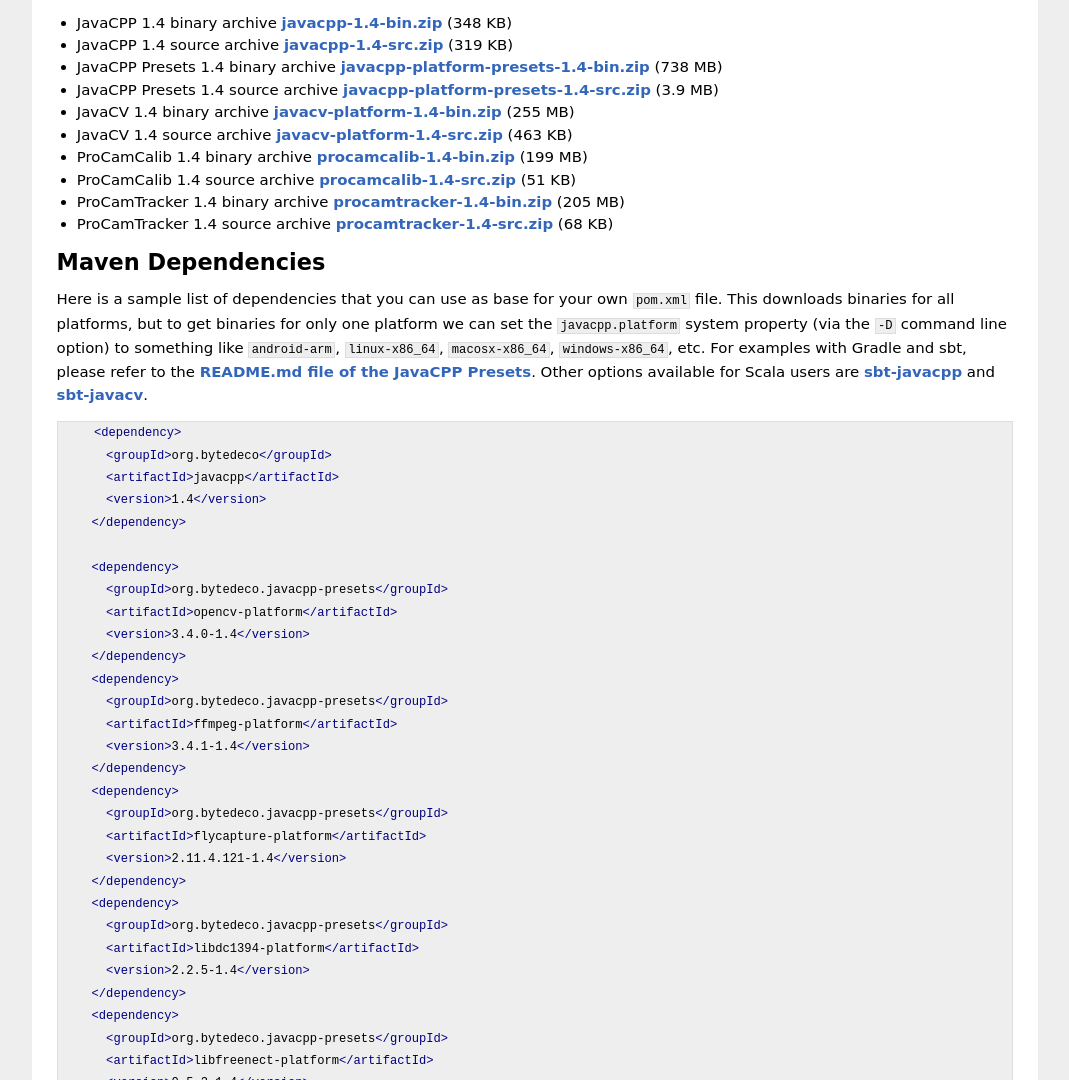
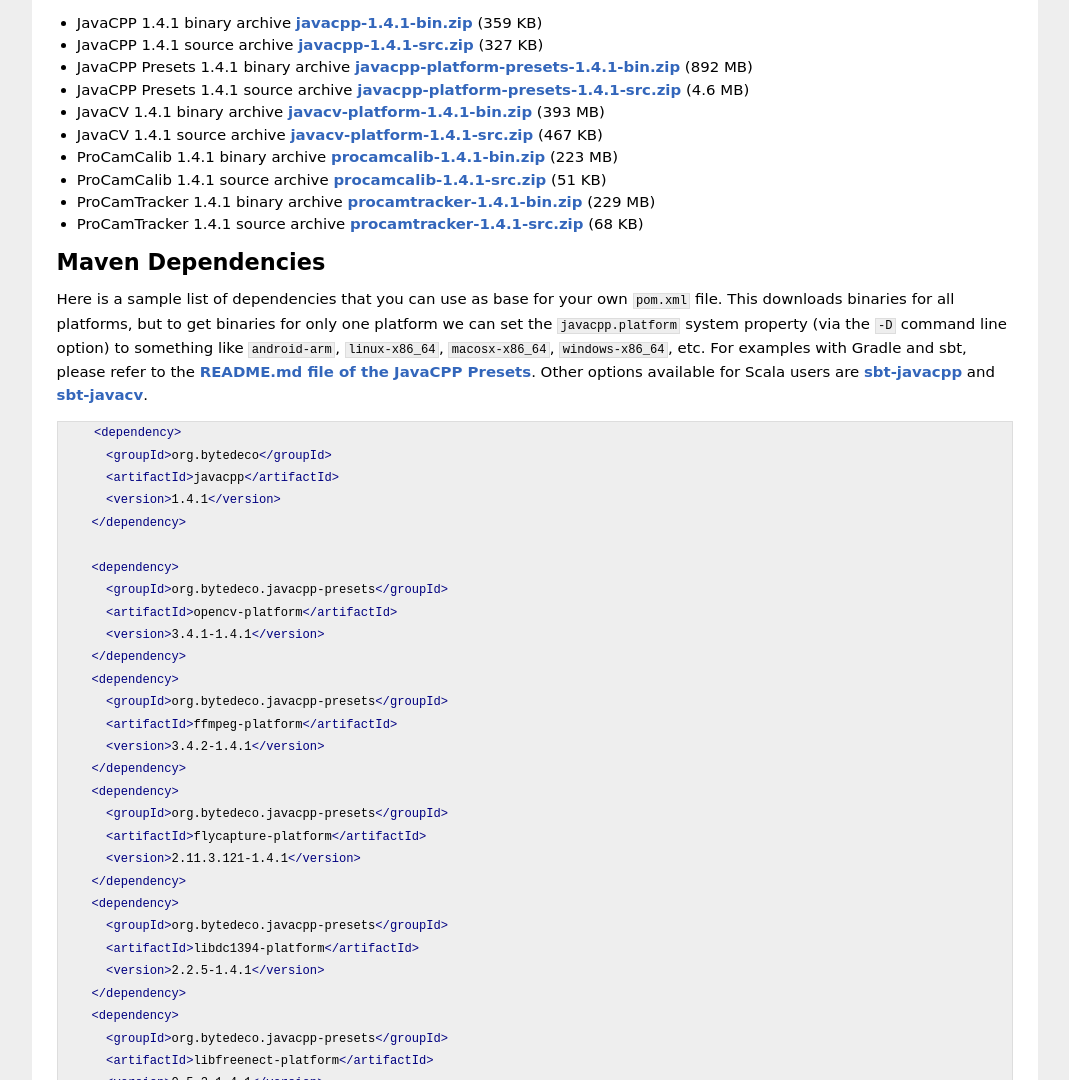
Before and after one commit to bytedeco/bytedeco.github.io, a Jekyll site: the page built from download/index.md, in a window 1280 px wide and 1400 px high. Shown: the part 320-1400 px from the top of the window, without its empty margins (105-1174 px from the left). Built offline with Jekyll 4.4.1, drawn with Linux system fonts in a browser that asks for light colours; some of the changed text lies outside the part shown.

Commit message:
Update links for version 1.4.1

````diff
--- a/download/index.md
+++ b/download/index.md
@@ -11,16 +11,16 @@ All binary and source artifacts are made available through the <a href="http://s
 Archive Files
 -------------
 
- * JavaCPP 1.4 binary archive  [javacpp-1.4-bin.zip](http://search.maven.org/remotecontent?filepath=org/bytedeco/javacpp/1.4/javacpp-1.4-bin.zip) (348 KB)
- * JavaCPP 1.4 source archive  [javacpp-1.4-src.zip](http://search.maven.org/remotecontent?filepath=org/bytedeco/javacpp/1.4/javacpp-1.4-src.zip) (319 KB)
- * JavaCPP Presets 1.4 binary archive  [javacpp-platform-presets-1.4-bin.zip](http://search.maven.org/remotecontent?filepath=org/bytedeco/javacpp-presets-platform/1.4/javacpp-presets-platform-1.4-bin.zip) (738 MB)
- * JavaCPP Presets 1.4 source archive  [javacpp-platform-presets-1.4-src.zip](http://search.maven.org/remotecontent?filepath=org/bytedeco/javacpp-presets-platform/1.4/javacpp-presets-platform-1.4-src.zip) (3.9 MB)
- * JavaCV 1.4 binary archive  [javacv-platform-1.4-bin.zip](http://search.maven.org/remotecontent?filepath=org/bytedeco/javacv-platform/1.4/javacv-platform-1.4-bin.zip) (255 MB)
- * JavaCV 1.4 source archive  [javacv-platform-1.4-src.zip](http://search.maven.org/remotecontent?filepath=org/bytedeco/javacv-platform/1.4/javacv-platform-1.4-src.zip) (463 KB)
- * ProCamCalib 1.4 binary archive  [procamcalib-1.4-bin.zip](http://search.maven.org/remotecontent?filepath=org/bytedeco/procamcalib/1.4/procamcalib-1.4-bin.zip) (199 MB)
- * ProCamCalib 1.4 source archive  [procamcalib-1.4-src.zip](http://search.maven.org/remotecontent?filepath=org/bytedeco/procamcalib/1.4/procamcalib-1.4-src.zip) (51 KB)
- * ProCamTracker 1.4 binary archive  [procamtracker-1.4-bin.zip](http://search.maven.org/remotecontent?filepath=org/bytedeco/procamtracker/1.4/procamtracker-1.4-bin.zip) (205 MB)
- * ProCamTracker 1.4 source archive  [procamtracker-1.4-src.zip](http://search.maven.org/remotecontent?filepath=org/bytedeco/procamtracker/1.4/procamtracker-1.4-src.zip) (68 KB)
+ * JavaCPP 1.4.1 binary archive  [javacpp-1.4.1-bin.zip](http://search.maven.org/remotecontent?filepath=org/bytedeco/javacpp/1.4.1/javacpp-1.4.1-bin.zip) (359 KB)
+ * JavaCPP 1.4.1 source archive  [javacpp-1.4.1-src.zip](http://search.maven.org/remotecontent?filepath=org/bytedeco/javacpp/1.4.1/javacpp-1.4.1-src.zip) (327 KB)
+ * JavaCPP Presets 1.4.1 binary archive  [javacpp-platform-presets-1.4.1-bin.zip](http://search.maven.org/remotecontent?filepath=org/bytedeco/javacpp-presets-platform/1.4.1/javacpp-presets-platform-1.4.1-bin.zip) (892 MB)
+ * JavaCPP Presets 1.4.1 source archive  [javacpp-platform-presets-1.4.1-src.zip](http://search.maven.org/remotecontent?filepath=org/bytedeco/javacpp-presets-platform/1.4.1/javacpp-presets-platform-1.4.1-src.zip) (4.6 MB)
+ * JavaCV 1.4.1 binary archive  [javacv-platform-1.4.1-bin.zip](http://search.maven.org/remotecontent?filepath=org/bytedeco/javacv-platform/1.4.1/javacv-platform-1.4.1-bin.zip) (393 MB)
+ * JavaCV 1.4.1 source archive  [javacv-platform-1.4.1-src.zip](http://search.maven.org/remotecontent?filepath=org/bytedeco/javacv-platform/1.4.1/javacv-platform-1.4.1-src.zip) (467 KB)
+ * ProCamCalib 1.4.1 binary archive  [procamcalib-1.4.1-bin.zip](http://search.maven.org/remotecontent?filepath=org/bytedeco/procamcalib/1.4.1/procamcalib-1.4.1-bin.zip) (223 MB)
+ * ProCamCalib 1.4.1 source archive  [procamcalib-1.4.1-src.zip](http://search.maven.org/remotecontent?filepath=org/bytedeco/procamcalib/1.4.1/procamcalib-1.4.1-src.zip) (51 KB)
+ * ProCamTracker 1.4.1 binary archive  [procamtracker-1.4.1-bin.zip](http://search.maven.org/remotecontent?filepath=org/bytedeco/procamtracker/1.4.1/procamtracker-1.4.1-bin.zip) (229 MB)
+ * ProCamTracker 1.4.1 source archive  [procamtracker-1.4.1-src.zip](http://search.maven.org/remotecontent?filepath=org/bytedeco/procamtracker/1.4.1/procamtracker-1.4.1-src.zip) (68 KB)
 
 
 Maven Dependencies
@@ -32,198 +32,208 @@ Here is a sample list of dependencies that you can use as base for your own `pom
     <dependency>
       <groupId>org.bytedeco</groupId>
       <artifactId>javacpp</artifactId>
-      <version>1.4</version>
+      <version>1.4.1</version>
     </dependency>
 
     <dependency>
       <groupId>org.bytedeco.javacpp-presets</groupId>
       <artifactId>opencv-platform</artifactId>
-      <version>3.4.0-1.4</version>
+      <version>3.4.1-1.4.1</version>
     </dependency>
     <dependency>
       <groupId>org.bytedeco.javacpp-presets</groupId>
       <artifactId>ffmpeg-platform</artifactId>
-      <version>3.4.1-1.4</version>
+      <version>3.4.2-1.4.1</version>
     </dependency>
     <dependency>
       <groupId>org.bytedeco.javacpp-presets</groupId>
       <artifactId>flycapture-platform</artifactId>
-      <version>2.11.4.121-1.4</version>
+      <version>2.11.3.121-1.4.1</version>
     </dependency>
     <dependency>
       <groupId>org.bytedeco.javacpp-presets</groupId>
       <artifactId>libdc1394-platform</artifactId>
-      <version>2.2.5-1.4</version>
+      <version>2.2.5-1.4.1</version>
     </dependency>
     <dependency>
       <groupId>org.bytedeco.javacpp-presets</groupId>
       <artifactId>libfreenect-platform</artifactId>
-      <version>0.5.3-1.4</version>
+      <version>0.5.3-1.4.1</version>
     </dependency>
     <dependency>
       <groupId>org.bytedeco.javacpp-presets</groupId>
       <artifactId>libfreenect2-platform</artifactId>
-      <version>0.2.0-1.4</version>
+      <version>0.2.0-1.4.1</version>
     </dependency>
     <dependency>
       <groupId>org.bytedeco.javacpp-presets</groupId>
       <artifactId>librealsense-platform</artifactId>
-      <version>1.12.1-1.4</version>
+      <version>1.12.1-1.4.1</version>
     </dependency>
     <dependency>
       <groupId>org.bytedeco.javacpp-presets</groupId>
       <artifactId>videoinput-platform</artifactId>
-      <version>0.200-1.4</version>
+      <version>0.200-1.4.1</version>
     </dependency>
     <dependency>
       <groupId>org.bytedeco.javacpp-presets</groupId>
       <artifactId>artoolkitplus-platform</artifactId>
-      <version>2.3.1-1.4</version>
+      <version>2.3.1-1.4.1</version>
     </dependency>
     <dependency>
       <groupId>org.bytedeco.javacpp-presets</groupId>
       <artifactId>chilitags-platform</artifactId>
-      <version>master-1.4</version>
+      <version>master-1.4.1</version>
     </dependency>
     <dependency>
       <groupId>org.bytedeco.javacpp-presets</groupId>
       <artifactId>flandmark-platform</artifactId>
-      <version>1.07-1.4</version>
+      <version>1.07-1.4.1</version>
     </dependency>
     <dependency>
       <groupId>org.bytedeco.javacpp-presets</groupId>
       <artifactId>hdf5-platform</artifactId>
-      <version>1.10.1-1.4</version>
+      <version>1.10.1-1.4.1</version>
     </dependency>
     <dependency>
       <groupId>org.bytedeco.javacpp-presets</groupId>
       <artifactId>mkl-platform</artifactId>
-      <version>2018.1-1.4</version>
+      <version>2018.1-1.4.1</version>
     </dependency>
     <dependency>
       <groupId>org.bytedeco.javacpp-presets</groupId>
       <artifactId>openblas-platform</artifactId>
-      <version>0.2.20-1.4</version>
+      <version>0.2.20-1.4.1</version>
+    </dependency>
+    <dependency>
+      <groupId>org.bytedeco.javacpp-presets</groupId>
+      <artifactId>arpack-ng-platform</artifactId>
+      <version>20171109-1d912ad-1.4.1</version>
+    </dependency>
+    <dependency>
+      <groupId>org.bytedeco.javacpp-presets</groupId>
+      <artifactId>cminpack-platform</artifactId>
+      <version>1.3.6-1.4.1</version>
     </dependency>
     <dependency>
       <groupId>org.bytedeco.javacpp-presets</groupId>
       <artifactId>fftw-platform</artifactId>
-      <version>3.3.7-1.4</version>
+      <version>3.3.7-1.4.1</version>
     </dependency>
     <dependency>
       <groupId>org.bytedeco.javacpp-presets</groupId>
       <artifactId>gsl-platform</artifactId>
-      <version>2.4-1.4</version>
+      <version>2.4-1.4.1</version>
     </dependency>
     <dependency>
       <groupId>org.bytedeco.javacpp-presets</groupId>
       <artifactId>llvm-platform</artifactId>
-      <version>5.0.1-1.4</version>
+      <version>5.0.1-1.4.1</version>
     </dependency>
     <dependency>
       <groupId>org.bytedeco.javacpp-presets</groupId>
       <artifactId>libpostal-platform</artifactId>
-      <version>1.1-alpha-1.4</version>
+      <version>1.1-alpha-1.4.1</version>
     </dependency>
     <dependency>
       <groupId>org.bytedeco.javacpp-presets</groupId>
       <artifactId>leptonica-platform</artifactId>
-      <version>1.74.4-1.4</version>
+      <version>1.75.3-1.4.1</version>
     </dependency>
     <dependency>
       <groupId>org.bytedeco.javacpp-presets</groupId>
       <artifactId>tesseract-platform</artifactId>
-      <version>3.05.01-1.4</version>
+      <version>3.05.01-1.4.1</version>
     </dependency>
     <dependency>
       <groupId>org.bytedeco.javacpp-presets</groupId>
       <artifactId>caffe-platform</artifactId>
-      <version>1.0-1.4</version>
+      <version>1.0-1.4.1</version>
     </dependency>
     <dependency>
       <groupId>org.bytedeco.javacpp-presets</groupId>
       <artifactId>cuda-platform</artifactId>
-      <version>9.1-7.0-1.4</version>
+      <version>9.1-7.1-1.4.1</version>
     </dependency>
     <dependency>
       <groupId>org.bytedeco.javacpp-presets</groupId>
       <artifactId>mxnet-platform</artifactId>
-      <version>1.0.0-1.4</version>
+      <version>1.1.0-1.4.1</version>
     </dependency>
     <dependency>
       <groupId>org.bytedeco.javacpp-presets</groupId>
       <artifactId>tensorflow-platform</artifactId>
-      <version>1.5.0-rc1-1.4</version>
+      <version>1.7.0-rc1-1.4.1</version>
     </dependency>
     <dependency>
       <groupId>org.bytedeco.javacpp-presets</groupId>
       <artifactId>ale-platform</artifactId>
-      <version>0.6.0-1.4</version>
+      <version>0.6.0-1.4.1</version>
     </dependency>
     <dependency>
       <groupId>org.bytedeco.javacpp-presets</groupId>
       <artifactId>liquidfun-platform</artifactId>
-      <version>20170717-43d53e0-1.4</version>
+      <version>20170717-43d53e0-1.4.1</version>
     </dependency>
     <dependency>
       <groupId>org.bytedeco.javacpp-presets</groupId>
       <artifactId>skia-platform</artifactId>
-      <version>20170511-53d6729-1.4</version>
+      <version>20170511-53d6729-1.4.1</version>
     </dependency>
     <dependency>
       <groupId>org.bytedeco.javacpp-presets</groupId>
       <artifactId>systems-platform</artifactId>
-      <version>1.4</version>
+      <version>1.4.1</version>
     </dependency>
 
     <dependency>
       <groupId>org.bytedeco.javacpp-presets</groupId>
       <artifactId>opencv</artifactId>
-      <version>3.4.0-1.4</version>
+      <version>3.4.1-1.4.1</version>
       <classifier>linux-x86_64-gpu</classifier>
     </dependency>
     <dependency>
       <groupId>org.bytedeco.javacpp-presets</groupId>
       <artifactId>opencv</artifactId>
-      <version>3.4.0-1.4</version>
+      <version>3.4.1-1.4.1</version>
       <classifier>macosx-x86_64-gpu</classifier>
     </dependency>
     <dependency>
       <groupId>org.bytedeco.javacpp-presets</groupId>
       <artifactId>opencv</artifactId>
-      <version>3.4.0-1.4</version>
+      <version>3.4.1-1.4.1</version>
       <classifier>windows-x86_64-gpu</classifier>
     </dependency>
 
     <dependency>
       <groupId>org.bytedeco.javacpp-presets</groupId>
       <artifactId>caffe</artifactId>
-      <version>1.0-1.4</version>
+      <version>1.0-1.4.1</version>
       <classifier>linux-x86_64-gpu</classifier>
     </dependency>
     <dependency>
       <groupId>org.bytedeco.javacpp-presets</groupId>
       <artifactId>caffe</artifactId>
-      <version>1.0-1.4</version>
+      <version>1.0-1.4.1</version>
       <classifier>macosx-x86_64-gpu</classifier>
     </dependency>
 
     <dependency>
       <groupId>org.bytedeco.javacpp-presets</groupId>
       <artifactId>tensorflow</artifactId>
-      <version>1.5.0-rc1-1.4</version>
+      <version>1.7.0-rc1-1.4.1</version>
       <classifier>linux-x86_64-gpu</classifier>
     </dependency>
     <dependency>
       <groupId>org.bytedeco.javacpp-presets</groupId>
       <artifactId>tensorflow</artifactId>
-      <version>1.5.0-rc1-1.4</version>
+      <version>1.7.0-rc1-1.4.1</version>
       <classifier>macosx-x86_64-gpu</classifier>
     </dependency>
 
     <dependency>
       <groupId>org.bytedeco</groupId>
       <artifactId>javacv-platform</artifactId>
-      <version>1.4</version>
+      <version>1.4.1</version>
     </dependency>
 ```
--- a/index.html
+++ b/index.html
@@ -32,6 +32,8 @@ title: Home
     <li><a href="https://github.com/bytedeco/javacpp-presets/tree/master/hdf5">HDF5</a> &ndash; [<a href="https://github.com/bytedeco/javacpp-presets/tree/master/hdf5#sample-usage">sample usage</a>] [<a href="http://bytedeco.org/javacpp-presets/hdf5/apidocs/">API</a>] &ndash; Makes possible the management of extremely large and complex data collections</li>
     <li><a href="https://github.com/bytedeco/javacpp-presets/tree/master/mkl">MKL</a> &ndash; [<a href="https://github.com/bytedeco/javacpp-presets/tree/master/mkl#sample-usage">sample usage</a>] [<a href="http://bytedeco.org/javacpp-presets/mkl/apidocs/">API</a>] &ndash; The fastest and most-used math library for Intel-based systems</li>
     <li><a href="https://github.com/bytedeco/javacpp-presets/tree/master/openblas">OpenBLAS</a> &ndash; [<a href="https://github.com/bytedeco/javacpp-presets/tree/master/openblas#sample-usage">sample usage</a>] [<a href="http://bytedeco.org/javacpp-presets/openblas/apidocs/">API</a>] &ndash; An optimized BLAS library based on GotoBLAS2 1.13 BSD version, plus LAPACK</li>
+    <li><a href="https://github.com/bytedeco/javacpp-presets/tree/master/arpack-ng">ARPACK-NG</a> &ndash; [<a href="https://github.com/bytedeco/javacpp-presets/tree/master/arpack-ng#sample-usage">sample usage</a>] [<a href="http://bytedeco.org/javacpp-presets/arpack-ng/apidocs/">API</a>] &ndash; Collection of subroutines designed to solve large scale eigenvalue problems</li>
+    <li><a href="https://github.com/bytedeco/javacpp-presets/tree/master/cminpack">CMINPACK</a> &ndash; [<a href="https://github.com/bytedeco/javacpp-presets/tree/master/cminpack#sample-usage">sample usage</a>] [<a href="http://bytedeco.org/javacpp-presets/cminpack/apidocs/">API</a>] &ndash; For solving nonlinear equations and nonlinear least squares problems</li>
     <li><a href="https://github.com/bytedeco/javacpp-presets/tree/master/fftw">FFTW</a> &ndash; [<a href="https://github.com/bytedeco/javacpp-presets/tree/master/fftw#sample-usage">sample usage</a>] [<a href="http://bytedeco.org/javacpp-presets/fftw/apidocs/">API</a>] &ndash; Fast computing of the discrete Fourier transform (DFT) in one or more dimensions</li>
     <li><a href="https://github.com/bytedeco/javacpp-presets/tree/master/gsl">GSL</a> &ndash; [<a href="https://github.com/bytedeco/javacpp-presets/tree/master/gsl#sample-usage">sample usage</a>] [<a href="http://bytedeco.org/javacpp-presets/gsl/apidocs/">API</a>] &ndash; The GNU Scientific Library, a numerical library for C and C++ programmers</li>
     <li><a href="https://github.com/bytedeco/javacpp-presets/tree/master/llvm">LLVM</a> &ndash; [<a href="https://github.com/bytedeco/javacpp-presets/tree/master/llvm#sample-usage">sample usage</a>] [<a href="http://bytedeco.org/javacpp-presets/llvm/apidocs/">API</a>] &ndash; A collection of modular and reusable compiler and toolchain technologies</li>
````
Also changed, not shown: builds/index.md (+1 -1 lines), faq/index.md (+1 -1 lines).
